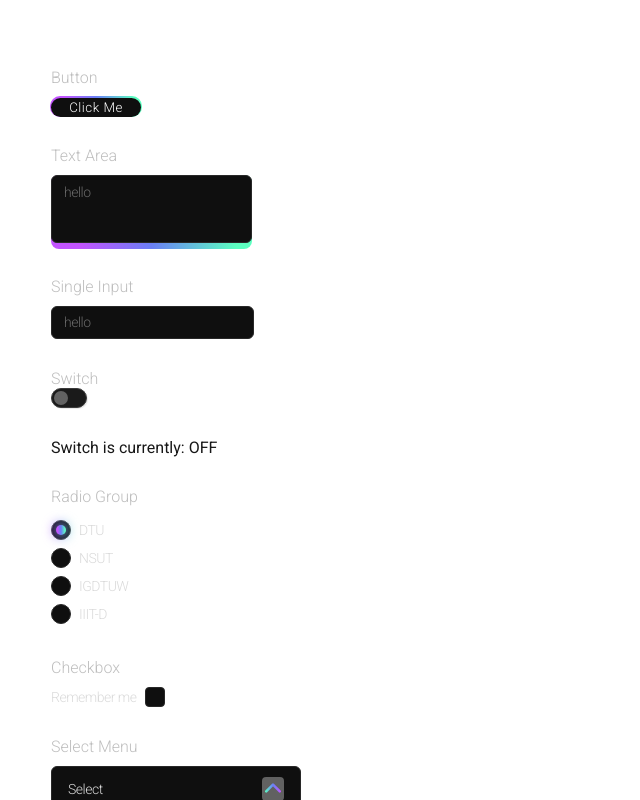
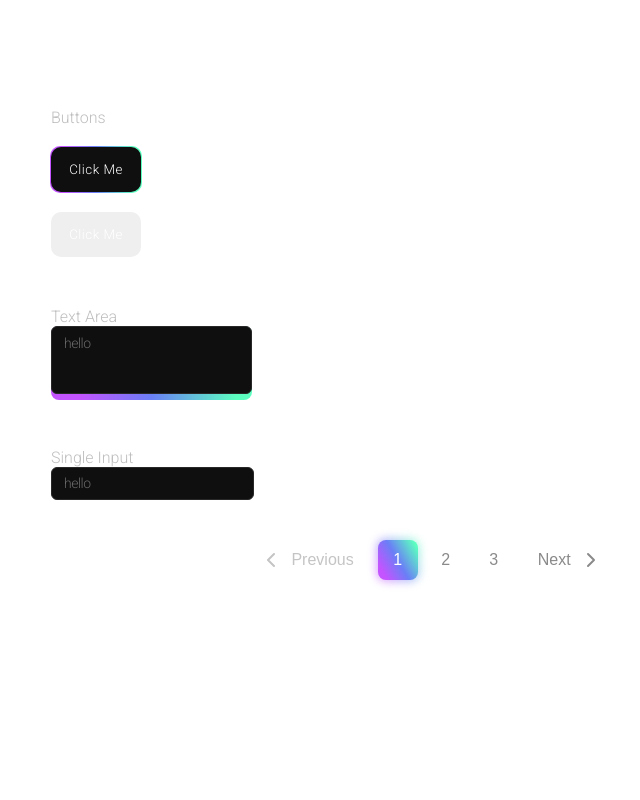
Before and after one commit to J2J-App/frontend, a Next.js app: page /components in a window 1280 px wide. Shown: the whole page, without its empty margins (209-849 px from the left). Built offline with nearby package versions, Linux system fonts and the light colour scheme.

Commit message:
Add Button and Pagination components with styling

```diff
--- a/src/app/components/page.tsx
+++ b/src/app/components/page.tsx
@@ -3,13 +3,14 @@
 import React from 'react';
 import "./styles.css"
 
-import Button from '@/components/Button/Primary/Button';
-import TextArea from '@/components/Inputs/TextArea/textarea.tsx';
-import SingleInput from '@/components/Inputs/SingleInput/singleInput.tsx';
-import Switch from '@/components/Switch/switch.tsx';
+import Button from '@/components/Button/Button';
+import TextArea from '@/components/Inputs/TextArea/textarea';
+import SingleInput from '@/components/Inputs/SingleInput/singleInput';
+import Switch from '@/components/Switch/switch';
 import RadioGroup from '@/components/RadioButtons/RadioGroup';
 import Checkbox from '@/components/CheckBoxes/CheckBoxes';
 import SelectMenu from '@/components/SelectMenu/SelectMenu';
+import Pagination from '@/components/Pagination/pagination';
 
 export default function Components() {
     // For switch components
@@ -20,6 +21,9 @@ export default function Components() {
 
     // For checkbox
     const [checked, setChecked] = React.useState(false);
+
+    // For pagination
+    const [currentPage, setCurrentPage] = React.useState(1);
 
     const radioOptions = [
         { label: 'DTU', value: 'DTU' },
@@ -51,6 +55,115 @@ export default function Components() {
         console.log(checked);
     };
 
+    const handlePageChange = (page: number) => {
+        setCurrentPage(page);
+        console.log(`Page changed to ${page}`);
+    };
+
+    // Define all components
+    const allComponents = [
+        {
+            title: "Buttons",
+            content: (
+                <div key="buttons" style={{ display: 'flex', flexDirection: 'column', gap: '20px' }}>
+                    <h3>Buttons</h3>
+                    <Button
+                        text="Click Me"
+                        variant='Primary'
+                        width={90}
+                        onClick={() => console.log('Button Clicked')}
+                    />
+                    <Button
+                        text="Click Me"
+                        variant='Secondary'
+                        width={90}
+                        onClick={() => console.log('Button Clicked')}
+                    />
+                </div>
+            )
+        },
+        {
+            title: "Text Area",
+            content: (
+                <div key="textarea">
+                    <h3>Text Area</h3>
+                    <TextArea holder="hello" height={2} />
+                </div>
+            )
+        },
+        {
+            title: "Single Input",
+            content: (
+                <div key="singleinput">
+                    <h3>Single Input</h3>
+                    <SingleInput holder="hello" />
+                </div>
+            )
+        },
+        {
+            title: "Switch",
+            content: (
+                <div key="switch">
+                    <h3>Switch</h3>
+                    <Switch
+                        checked={isSwitchChecked}
+                        onChange={handleSwitchChange}
+                    />
+                    <p>Switch is currently: {isSwitchChecked ? 'ON' : 'OFF'}</p>
+                </div>
+            )
+        },
+        {
+            title: "Radio Group",
+            content: (
+                <div key="radiogroup">
+                    <h3>Radio Group</h3>
+                    <RadioGroup
+                        name="radioExample"
+                        options={radioOptions}
+                        defaultValue={selectedRadioGroup}
+                        onChange={handleRadioGroupChange}
+                    />
+                </div>
+            )
+        },
+        {
+            title: "Checkbox",
+            content: (
+                <div key="checkbox">
+                    <h3>Checkbox</h3>
+                    <Checkbox
+                        onChange={handleCheckboxChange}
+                        checked={checked}
+                        label="Remember me"
+                    />
+                </div>
+            )
+        },
+        {
+            title: "Select Menu",
+            content: (
+                <div key="selectmenu">
+                    <h3>Select Menu</h3>
+                    <SelectMenu
+                        options={options}
+                        onChange={handleChange}
+                        placeholder="Select"
+                    />
+                </div>
+            )
+        },
+    ];
+
+    // Calculate pagination data
+    const componentsPerPage = 3;
+    const totalPages = Math.ceil(allComponents.length / componentsPerPage);
+
+    // Get current components
+    const indexOfLastComponent = currentPage * componentsPerPage;
+    const indexOfFirstComponent = indexOfLastComponent - componentsPerPage;
+    const currentComponents = allComponents.slice(indexOfFirstComponent, indexOfLastComponent);
+
     return (
         <div style={{
             width: '100vw',
@@ -58,7 +171,7 @@ export default function Components() {
             display: 'flex',
             maxWidth: '800px',
             flexDirection: 'column',
-            gap: '10px',
+            gap: '20px',
             padding: '20px',
         }}>
             <h1 style={{
@@ -66,48 +179,28 @@ export default function Components() {
                 fontWeight: 'bold',
                 color: 'white',
                 width: '100%',
-                marginBottom: '-10px',
+                marginBottom: '20px',
             }}>
-                Components
+                Components (Page {currentPage} of {totalPages})
             </h1>
-            <h3>Button</h3>
-            <Button
-            text="Click Me"
-            variant='primary'
-            width={90}
-            onClick={() => console.log('Button Clicked')}
-            />
-            <h3>Text Area</h3>
-            <TextArea holder="hello" height={2} />
-            <h3>Single Input</h3>
-            <SingleInput holder="hello" />
-            <div>
-                <h3>Switch</h3>
-                <Switch
-                    checked={isSwitchChecked}
-                    onChange={handleSwitchChange}
+
+            {/* Display current components */}
+            <div style={{ display: 'flex', flexDirection: 'column', gap: '30px' }}>
+                {currentComponents.map((component, index) => (
+                    <div key={index}>
+                        {component.content}
+                    </div>
+                ))}
+            </div>
+
+            {/* Pagination control */}
+            <div style={{ }}>
+                <Pagination
+                    currentPage={currentPage}
+                    totalPages={totalPages}
+                    onPageChange={handlePageChange}
                 />
-                <p>Switch is currently: {isSwitchChecked ? 'ON' : 'OFF'}</p>
             </div>
-            <h3>Radio Group</h3>
-            <RadioGroup
-                name="radioExample"
-                options={radioOptions}
-                defaultValue={selectedRadioGroup}
-                onChange={handleRadioGroupChange}
-            />
-            <h3>Checkbox</h3>
-            <Checkbox
-                onChange={handleCheckboxChange}
-                checked={checked}
-                label="Remember me"
-            />
-            <h3>Select Menu</h3>
-            <SelectMenu
-                options={options}
-                onChange={handleChange}
-                placeholder="Select"
-            />
         </div>
     );
 }
--- a/src/components/Button/Primary/Button.tsx
+++ b/src/components/Button/Button.tsx
@@ -6,9 +6,9 @@ import styles from './button.module.css';
 type ButtonProps = {
   text: string;
   onClick: () => void;
-  variant?: 'primary';
+  variant?: 'Primary' | 'Secondary';
   width?: number;
-  hieght?: number;
+  height?: number;
 };
 
 export default function Button({
@@ -16,14 +16,15 @@ export default function Button({
   onClick,
   variant,
   width,
-  hieght
+  height
 }: ButtonProps) {
   return (
     <div
-    className={styles.buttonContainer}
-    style={{
-      width: width ? `${width}px` : '90px',
-      height: hieght ? `${hieght}px` : '45px'}}
+      className={`${styles.buttonContainer} ${variant ? styles[variant] : ''}`}
+      style={{
+        width: width ? `${width}px` : '90px',
+        height: height ? `${height}px` : '45px'
+      }}
     >
       <button
         onClick={onClick}
--- a/src/components/Button/Primary/button.module.css
+++ b/src/components/Button/button.module.css
@@ -4,13 +4,13 @@
   width: 100%;
   border-radius: 10px;
   border: 0px;
-  background: #0F0F0F;
   font-family: 'Roboto', sans-serif;
   font-weight: 300;
   letter-spacing: .5px;
   font-family: Roboto;
   resize: none;
 }
+
 
 .buttonContainer {
   position: relative;
@@ -20,8 +20,12 @@
   resize: none;
 }
 
+/* CSS FOR PRIMARY BUTTON */
+.Primary.button{
+  background: #0F0F0F;
+}
 /* added border to buttonContainer ( ussing after pseudo element ) to create a border around the button */
-.buttonContainer::after {
+.Primary.buttonContainer::after {
   content: "";
   position: absolute;
   left: -1px;
@@ -34,7 +38,7 @@
 }
 
 /* for hover */
-.button:hover::after{
+.Primary.button:hover::after {
   content: "";
   position: absolute;
   left: 0;
@@ -48,7 +52,7 @@
 }
 
 /* for active */
-.button:active::after {
+.Primary.button:active::after {
   content: "";
   position: absolute;
   width: 0%;
@@ -58,7 +62,7 @@
   filter: blur(13px);
 }
 
-.buttonContainer:active:after {
+.Primary.buttonContainer:active:after {
   content: "";
   position: absolute;
   left: -1px;
@@ -71,7 +75,7 @@
   opacity: 0.5;
 }
 
-.button:active {
+.Primary.button:active {
   color: white;
   height: 100%;
   width: 100%;
@@ -81,7 +85,9 @@
   font-family: 'Roboto', sans-serif;
   font-weight: 300;
   letter-spacing: .5px;
-  font-family: Roboto;
   resize: none;
   opacity: 0.5;
 }
+
+
+/* CSS FOR SECONDARY BUTTON */
--- /dev/null
+++ b/src/components/Pagination/pagination.module.css
@@ -0,0 +1,80 @@
+.paginationContainer {
+    display: flex;
+    align-items: center;
+    justify-content: center;
+    gap: 8px;
+    font-family: sans-serif;
+    margin: 20px 0;
+}
+
+.navButton {
+    display: flex;
+    align-items: center;
+    gap: 8px;
+    padding: 8px 16px;
+    background: transparent;
+    color: #8A8A8A;
+    border: none;
+    cursor: pointer;
+    transition: color 0.3s;
+    font-size: 16px;
+}
+
+.navButton:hover:not(:disabled) {
+    color: #fff;
+}
+
+.navButton:disabled {
+    opacity: 0.5;
+    cursor: not-allowed;
+}
+
+.pageButton {
+    width: 40px;
+    height: 40px;
+    border-radius: 8px;
+    display: flex;
+    align-items: center;
+    justify-content: center;
+    background: transparent;
+    color: #8A8A8A;
+    font-size: 16px;
+    font-weight: 500;
+    border: none;
+    cursor: pointer;
+    transition: all 0.3s ease;
+}
+
+.pageButton:hover:not(.active) {
+    background: rgba(59, 59, 59, 0.5);
+    color: #fff;
+}
+
+.pageButton.active {
+    background: linear-gradient(60deg, rgba(195, 84, 255, 1) 14.93%, rgba(106, 127, 246, 1) 50%, rgba(92, 255, 192, 1) 92.16%);
+    color: #fff;
+    position: relative;
+    border-radius: 8px;
+}
+
+.pageButton.active::after {
+    content: "";
+    position: absolute;
+    top: -2px;
+    left: -2px;
+    right: -2px;
+    bottom: -2px;
+    border-radius: 10px;
+    opacity: 0.5;
+    background: linear-gradient(60deg, rgba(195, 84, 255, 1) 14.93%, rgba(106, 127, 246, 1) 50%, rgba(92, 255, 192, 1) 92.16%);
+    filter: blur(4px);
+    z-index: -1;
+}
+
+.ellipsis {
+    color: #8A8A8A;
+    display: flex;
+    align-items: center;
+    justify-content: center;
+    width: 24px;
+}
--- /dev/null
+++ b/src/components/Pagination/pagination.tsx
@@ -0,0 +1,94 @@
+"use client"
+
+import React from 'react';
+import styles from './pagination.module.css';
+
+type PaginationProps = {
+  currentPage: number;
+  totalPages: number;
+  onPageChange: (page: number) => void;
+  showEllipsis?: boolean;
+};
+
+export default function Pagination({
+  currentPage = 1,
+  totalPages = 5,
+  onPageChange,
+  showEllipsis = false
+}: PaginationProps) {
+  // Function to handle page change
+  const handlePageChange = (page: number) => {
+    if (page >= 1 && page <= totalPages) {
+      onPageChange(page);
+    }
+  };
+
+  // Create array of page numbers to display
+  const getPageNumbers = () => {
+    const pages = [];
+
+    // Always show page 1
+    pages.push(1);
+
+    // Show current page and adjacent pages
+    for (let i = Math.max(2, currentPage - 1); i <= Math.min(totalPages - 1, currentPage + 1); i++) {
+      if (i > 1) pages.push(i);
+    }
+
+    // Always show last page if there are more than 1 pages
+    if (totalPages > 1) {
+      pages.push(totalPages);
+    }
+
+    return pages;
+  };
+
+  const pageNumbers = getPageNumbers();
+
+  return (
+    <div className={styles.paginationContainer}>
+      <button
+        onClick={() => handlePageChange(currentPage - 1)}
+        disabled={currentPage <= 1}
+        className={styles.navButton}
+        aria-label="Previous page"
+      >
+        <svg width="24" height="24" viewBox="0 0 24 24" fill="none" xmlns="http://www.w3.org/2000/svg">
+          <path d="M15 18L9 12L15 6" stroke="currentColor" strokeWidth="2" strokeLinecap="round" strokeLinejoin="round"/>
+        </svg>
+        <span>Previous</span>
+      </button>
+
+      {pageNumbers.map((page, index) => {
+        // Check if we need to insert ellipsis
+        const needsEllipsisBefore = index > 0 && page > pageNumbers[index - 1] + 1;
+        const isCurrentPage = page === currentPage;
+
+        return (
+          <React.Fragment key={page}>
+            {needsEllipsisBefore && showEllipsis && <span className={styles.ellipsis}>...</span>}
+            <button
+              onClick={() => handlePageChange(page)}
+              className={`${styles.pageButton} ${isCurrentPage ? styles.active : ''}`}
+              aria-current={isCurrentPage ? "page" : undefined}
+            >
+              {page}
+            </button>
+          </React.Fragment>
+        );
+      })}
+
+      <button
+        onClick={() => handlePageChange(currentPage + 1)}
+        disabled={currentPage >= totalPages}
+        className={styles.navButton}
+        aria-label="Next page"
+      >
+        <span>Next</span>
+        <svg width="24" height="24" viewBox="0 0 24 24" fill="none" xmlns="http://www.w3.org/2000/svg">
+          <path d="M9 6L15 12L9 18" stroke="currentColor" strokeWidth="2" strokeLinecap="round" strokeLinejoin="round"/>
+        </svg>
+      </button>
+    </div>
+  );
+}
```
